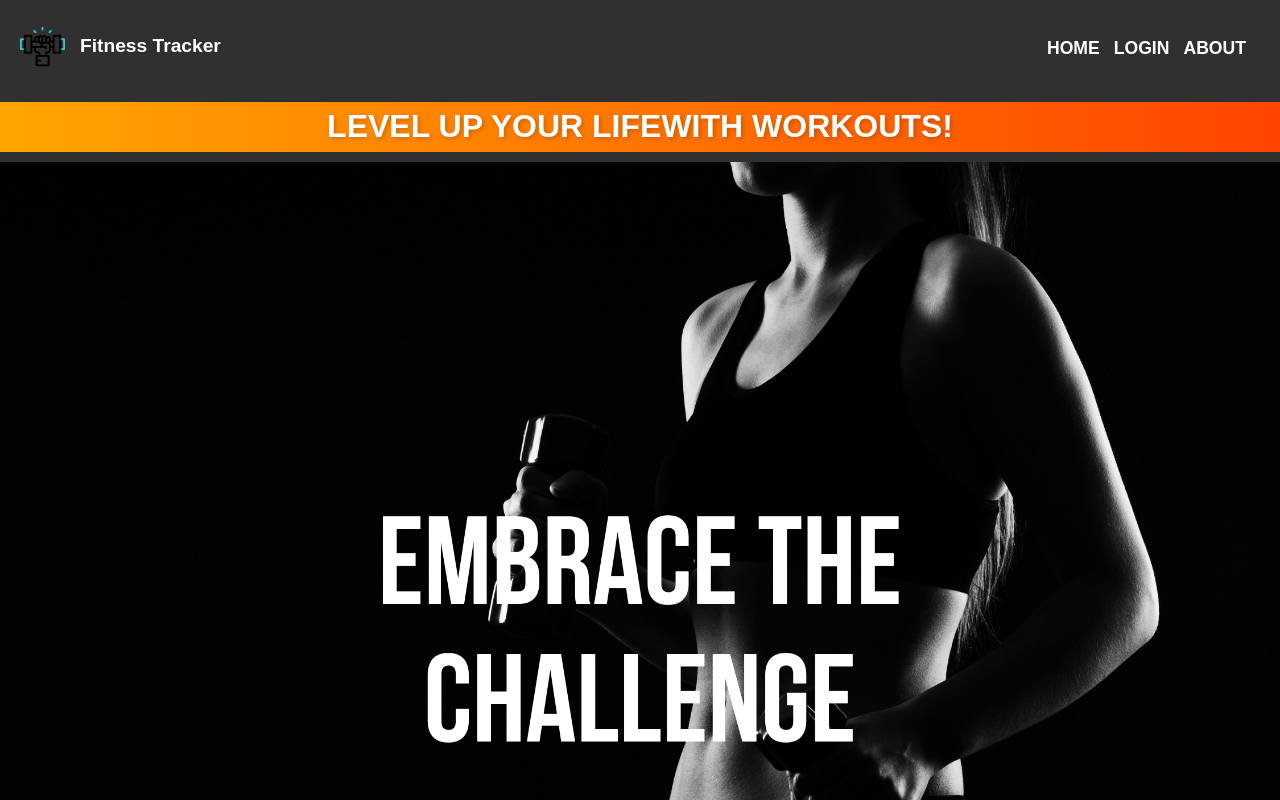
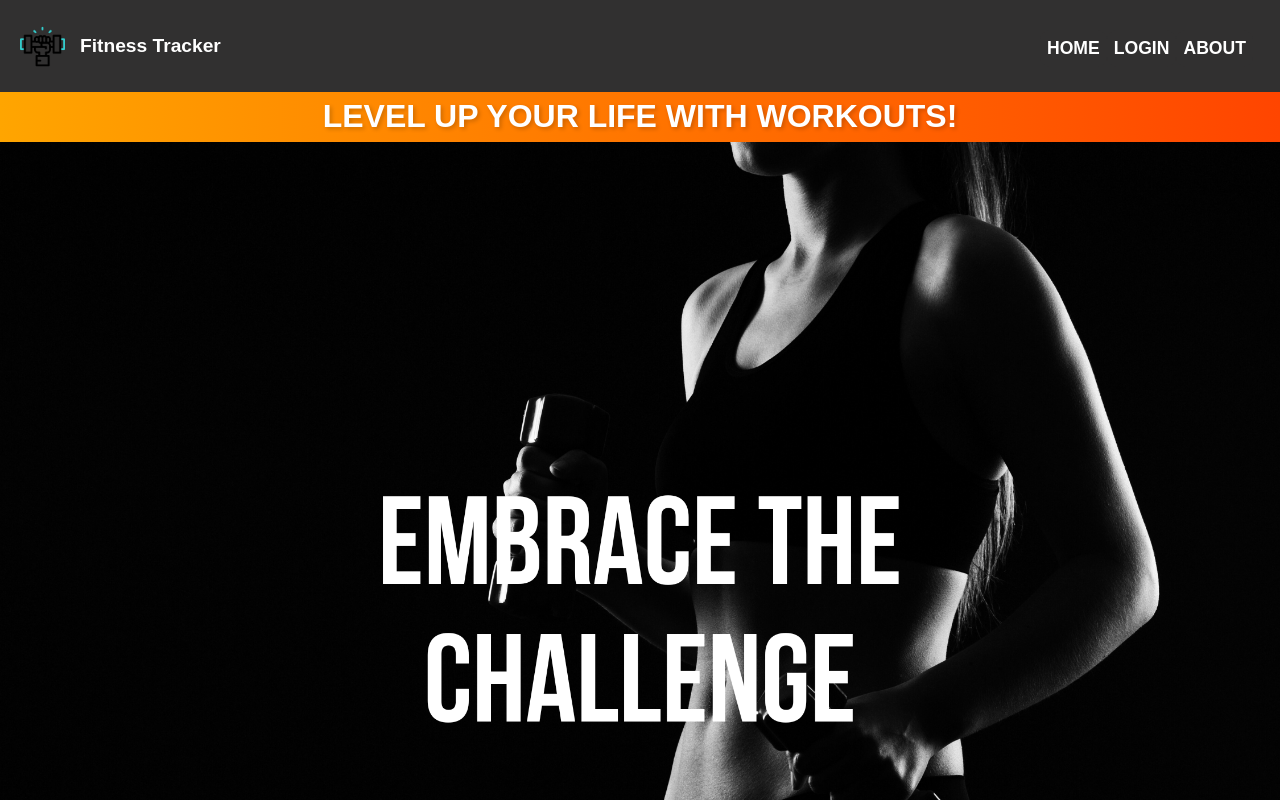
Before and after one commit to dieegoolimaa/fitnesstracker-frontend, a React (Vite) app: page / in a window 1280 px wide. Shown: the top 800 px of the page. Built offline with nearby package versions, Linux system fonts and the light colour scheme.

Commit message:
ready to go

```diff
--- a/src/pages/HomePage.jsx
+++ b/src/pages/HomePage.jsx
@@ -12,11 +12,7 @@ const images = [image1, image2, image3, image4, image5, image6];
 function HomePage() {
   return (
     <div className={style.homePage}>
-      <h1 className={style.title}>
-        LEVEL UP YOUR LIFE
-        <br />
-        WITH WORKOUTS!
-      </h1>
+      <h1 className={style.title}>LEVEL UP YOUR LIFE WITH WORKOUTS!</h1>
       <Carousel images={images} interval={3500} />
     </div>
   );
--- a/src/styles/HomePage.module.css
+++ b/src/styles/HomePage.module.css
@@ -1,15 +1,10 @@
 .title {
   font-size: 2rem;
   font-family: "Montserrat", sans-serif;
-  margin: 10px 0;
   text-align: center;
   background: linear-gradient(to right, orange, orangered);
   text-shadow: 2px 2px 4px rgba(0, 0, 0, 0.2);
   color: #fff; /* White text */
-}
-
-.title br {
-  display: none;
 }
 
 @media (max-width: 768px) {
```
